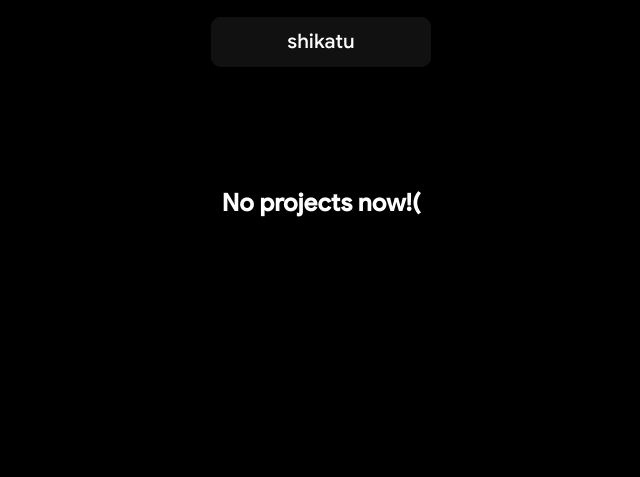
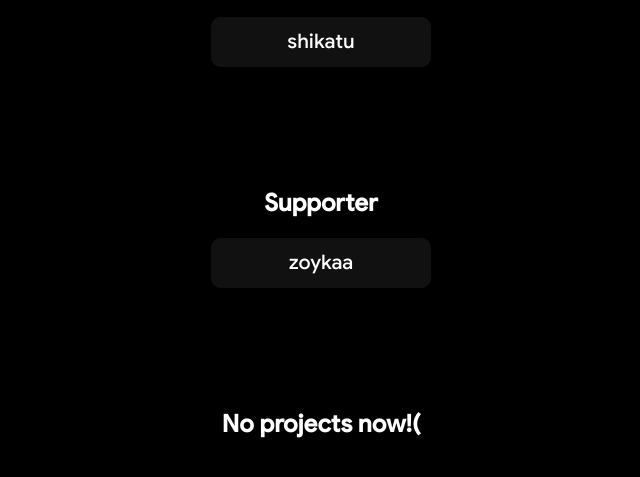
Before and after one commit to instimate/instimation-site, a Flask app: page / in a window 1280 px wide. Shown: the part 237-714 px from the top of the page, without its empty margins (319-959 px from the left). Run offline with Flask 3, Linux system fonts and the light colour scheme.

Commit message:
added a supporter

```diff
--- a/static/script.js
+++ b/static/script.js
@@ -1,3 +1,6 @@
 function redirectShikatu(){
     window.location.replace("https://t.me/shikaatu")
 }
+function redirectZoykaa(){
+    window.location.replace("https://t.me/zzoykaaff")
+}
--- a/static/style.css
+++ b/static/style.css
@@ -11,7 +11,7 @@
     text-align: center
 }
 
-.on_shikatu {
+.btn_cool {
     width: 220px;
     height: 50px;
     border: none;
@@ -25,7 +25,7 @@
     font-size: 15pt;
 }
 
-.on_shikatu:before {
+.btn_cool:before {
     content: '';
     background: linear-gradient(45deg, #ff0000, #ff7300, #fffb00, #48ff00, #00ffd5, #002bff, #7a00ff, #ff00c8, #ff0000);
     position: absolute;
@@ -42,19 +42,19 @@
     border-radius: 10px;
 }
 
-.on_shikatu:active {
+.btn_cool:active {
     color: #000
 }
 
-.on_shikatu:active:after {
+.btn_cool:active:after {
     background: transparent;
 }
 
-.on_shikatu:hover:before {
+.btn_cool:hover:before {
     opacity: 1;
 }
 
-.on_shikatu:after {
+.btn_cool:after {
     z-index: -1;
     content: '';
     position: absolute;
@@ -76,6 +76,12 @@
     padding-top: 8%;
     text-align: center
 }
+
+.supporters{
+    padding-top: 8%;
+    text-align: center;
+}
+
 .projects{
     padding-top: 8%;
     text-align: center;
--- a/templates/index.html
+++ b/templates/index.html
@@ -11,7 +11,11 @@
     </div>
     <div class="developers">
         <h2>Developer</h2>
-        <button class="on_shikatu" onclick="redirectShikatu()">shikatu</button>
+        <button class="btn_cool" onclick="redirectShikatu()">shikatu</button>
+    </div>
+    <div class="supporters">
+        <h2>Supporter</h2>
+        <button class="btn_cool" onclick="redirectZoykaa()">zoykaa</button>
     </div>
     <div class="projects">
         <h2>No projects now!(</h2>
```
